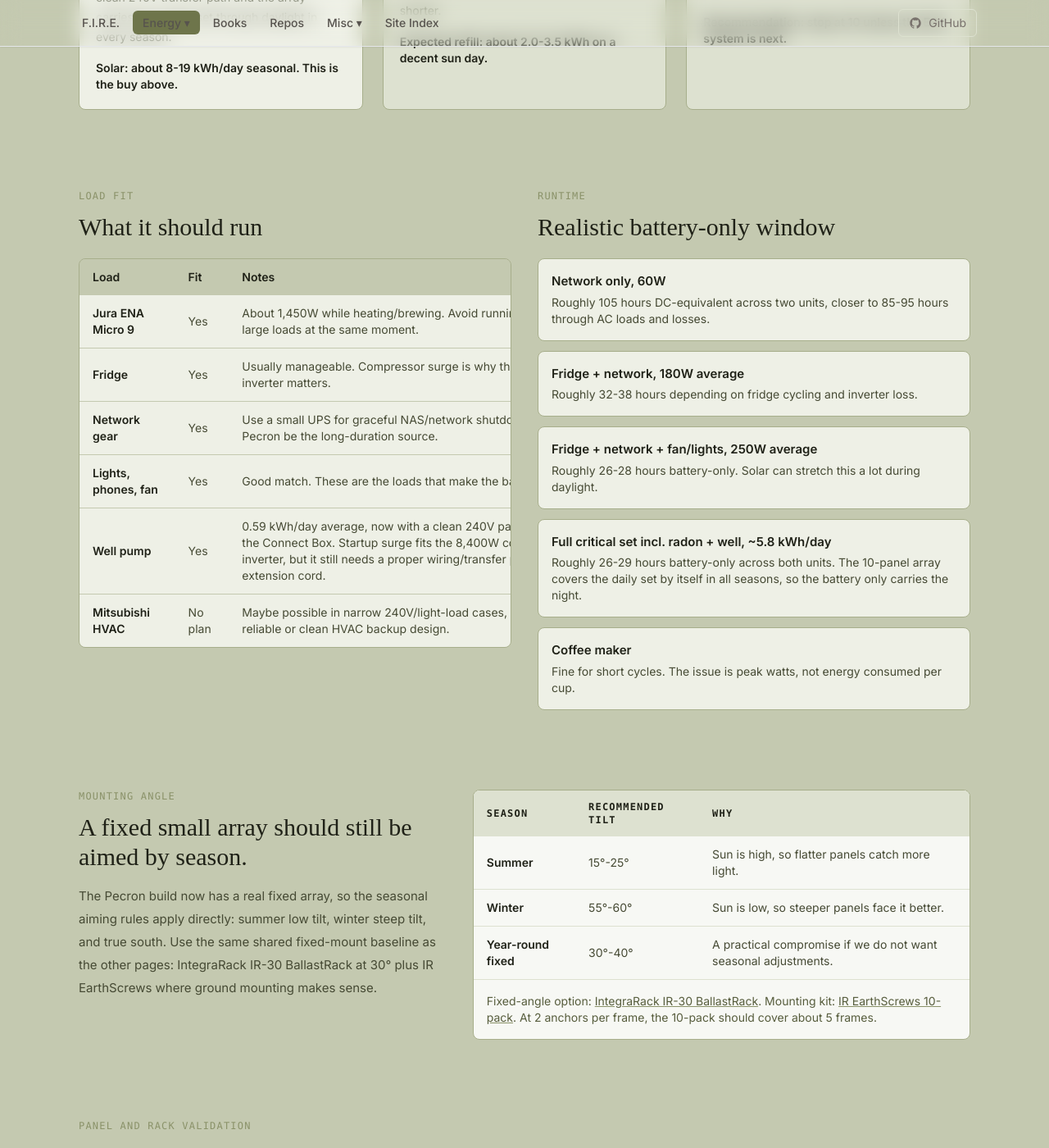
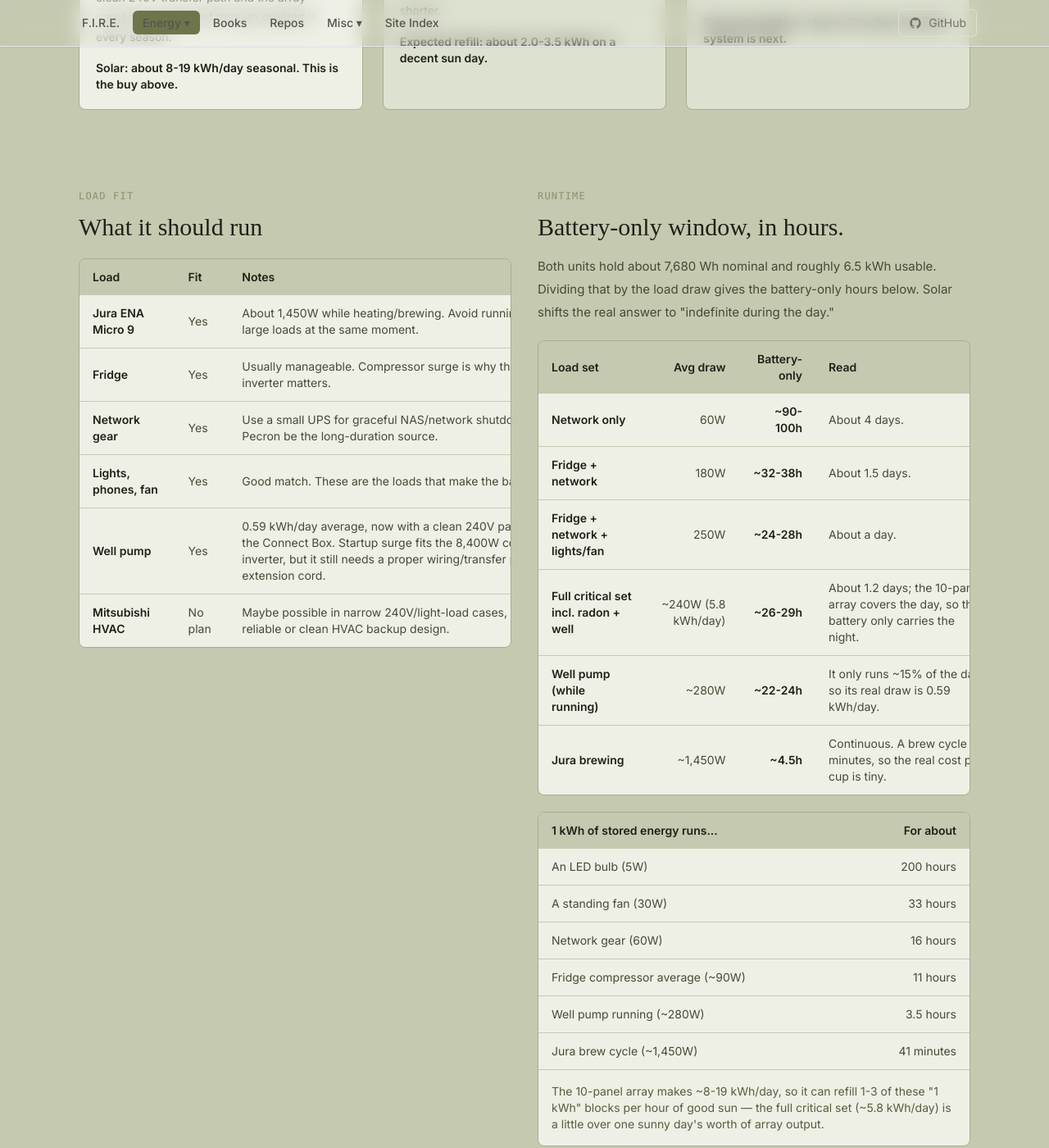
Before and after one commit to techmore/techmore.github.io, a Jekyll site: the page built from pages/energy-monitoring/pecron.html, in a window 1280 px wide and 1400 px high, scrolled down 1485 px. Shown: the whole window at 82% size. Built offline with Jekyll 4.4.1, drawn with Linux system fonts in a browser that asks for light colours; nearby versions of some CDN libraries; some web fonts are replaced.

Commit message:
Add Anker cycle-life coverage and Pecron runtime-hours tables

```diff
--- a/pages/energy-monitoring/pecron.html
+++ b/pages/energy-monitoring/pecron.html
@@ -170,27 +170,79 @@ title: Pecron Backup Plan - Techmore
         </div>
         <div>
           <p class="font-mono text-xs tracking-widest uppercase text-olive-500">Runtime</p>
-          <h2 class="mt-3 text-3xl text-olive-950">Realistic battery-only window</h2>
-          <div class="mt-5 space-y-3">
-            <div class="rounded-lg border border-olive-400 bg-olive-100 p-4">
-              <p class="font-semibold text-olive-950">Network only, 60W</p>
-              <p class="mt-1 text-sm text-olive-800">Roughly 105 hours DC-equivalent across two units, closer to 85-95 hours through AC loads and losses.</p>
-            </div>
-            <div class="rounded-lg border border-olive-400 bg-olive-100 p-4">
-              <p class="font-semibold text-olive-950">Fridge + network, 180W average</p>
-              <p class="mt-1 text-sm text-olive-800">Roughly 32-38 hours depending on fridge cycling and inverter loss.</p>
-            </div>
-            <div class="rounded-lg border border-olive-400 bg-olive-100 p-4">
-              <p class="font-semibold text-olive-950">Fridge + network + fan/lights, 250W average</p>
-              <p class="mt-1 text-sm text-olive-800">Roughly 26-28 hours battery-only. Solar can stretch this a lot during daylight.</p>
-            </div>
-            <div class="rounded-lg border border-olive-400 bg-olive-100 p-4">
-              <p class="font-semibold text-olive-950">Full critical set incl. radon + well, ~5.8 kWh/day</p>
-              <p class="mt-1 text-sm text-olive-800">Roughly 26-29 hours battery-only across both units. The 10-panel array covers the daily set by itself in all seasons, so the battery only carries the night.</p>
-            </div>
-            <div class="rounded-lg border border-olive-400 bg-olive-100 p-4">
-              <p class="font-semibold text-olive-950">Coffee maker</p>
-              <p class="mt-1 text-sm text-olive-800">Fine for short cycles. The issue is peak watts, not energy consumed per cup.</p>
+          <h2 class="mt-3 text-3xl text-olive-950">Battery-only window, in hours.</h2>
+          <p class="mt-4 text-olive-800 leading-7">
+            Both units hold about 7,680 Wh nominal and roughly 6.5 kWh usable. Dividing that by the load draw gives the battery-only hours below. Solar shifts the real answer to "indefinite during the day."
+          </p>
+          <div class="mt-5 overflow-x-auto rounded-lg border border-olive-400 bg-olive-100">
+            <table class="w-full min-w-[560px] text-left text-sm">
+              <thead class="bg-olive-300 text-olive-950">
+                <tr>
+                  <th class="px-4 py-3 font-semibold">Load set</th>
+                  <th class="px-4 py-3 font-semibold text-right">Avg draw</th>
+                  <th class="px-4 py-3 font-semibold text-right">Battery-only</th>
+                  <th class="px-4 py-3 font-semibold">Read</th>
+                </tr>
+              </thead>
+              <tbody class="divide-y divide-olive-300 text-olive-800">
+                <tr>
+                  <td class="px-4 py-3 font-semibold text-olive-950">Network only</td>
+                  <td class="px-4 py-3 text-right">60W</td>
+                  <td class="px-4 py-3 text-right font-semibold text-olive-950">~90-100h</td>
+                  <td class="px-4 py-3">About 4 days.</td>
+                </tr>
+                <tr>
+                  <td class="px-4 py-3 font-semibold text-olive-950">Fridge + network</td>
+                  <td class="px-4 py-3 text-right">180W</td>
+                  <td class="px-4 py-3 text-right font-semibold text-olive-950">~32-38h</td>
+                  <td class="px-4 py-3">About 1.5 days.</td>
+                </tr>
+                <tr>
+                  <td class="px-4 py-3 font-semibold text-olive-950">Fridge + network + lights/fan</td>
+                  <td class="px-4 py-3 text-right">250W</td>
+                  <td class="px-4 py-3 text-right font-semibold text-olive-950">~24-28h</td>
+                  <td class="px-4 py-3">About a day.</td>
+                </tr>
+                <tr>
+                  <td class="px-4 py-3 font-semibold text-olive-950">Full critical set incl. radon + well</td>
+                  <td class="px-4 py-3 text-right">~240W (5.8 kWh/day)</td>
+                  <td class="px-4 py-3 text-right font-semibold text-olive-950">~26-29h</td>
+                  <td class="px-4 py-3">About 1.2 days; the 10-panel array covers the day, so the battery only carries the night.</td>
+                </tr>
+                <tr>
+                  <td class="px-4 py-3 font-semibold text-olive-950">Well pump (while running)</td>
+                  <td class="px-4 py-3 text-right">~280W</td>
+                  <td class="px-4 py-3 text-right font-semibold text-olive-950">~22-24h</td>
+                  <td class="px-4 py-3">It only runs ~15% of the day, so its real draw is 0.59 kWh/day.</td>
+                </tr>
+                <tr>
+                  <td class="px-4 py-3 font-semibold text-olive-950">Jura brewing</td>
+                  <td class="px-4 py-3 text-right">~1,450W</td>
+                  <td class="px-4 py-3 text-right font-semibold text-olive-950">~4.5h</td>
+                  <td class="px-4 py-3">Continuous. A brew cycle is minutes, so the real cost per cup is tiny.</td>
+                </tr>
+              </tbody>
+            </table>
+          </div>
+          <div class="mt-5 overflow-x-auto rounded-lg border border-olive-400 bg-olive-100">
+            <table class="w-full min-w-[420px] text-left text-sm">
+              <thead class="bg-olive-300 text-olive-950">
+                <tr>
+                  <th class="px-4 py-3 font-semibold">1 kWh of stored energy runs...</th>
+                  <th class="px-4 py-3 font-semibold text-right">For about</th>
+                </tr>
+              </thead>
+              <tbody class="divide-y divide-olive-300 text-olive-800">
+                <tr><td class="px-4 py-3">An LED bulb (5W)</td><td class="px-4 py-3 text-right">200 hours</td></tr>
+                <tr><td class="px-4 py-3">A standing fan (30W)</td><td class="px-4 py-3 text-right">33 hours</td></tr>
+                <tr><td class="px-4 py-3">Network gear (60W)</td><td class="px-4 py-3 text-right">16 hours</td></tr>
+                <tr><td class="px-4 py-3">Fridge compressor average (~90W)</td><td class="px-4 py-3 text-right">11 hours</td></tr>
+                <tr><td class="px-4 py-3">Well pump running (~280W)</td><td class="px-4 py-3 text-right">3.5 hours</td></tr>
+                <tr><td class="px-4 py-3">Jura brew cycle (~1,450W)</td><td class="px-4 py-3 text-right">41 minutes</td></tr>
+              </tbody>
+            </table>
+            <div class="border-t border-olive-300 p-4 text-sm text-olive-700">
+              The 10-panel array makes ~8-19 kWh/day, so it can refill 1-3 of these "1 kWh" blocks per hour of good sun — the full critical set (~5.8 kWh/day) is a little over one sunny day's worth of array output.
             </div>
           </div>
         </div>
```
Also changed, not shown: pages/energy-monitoring/anker.html (+48 -4 lines).
